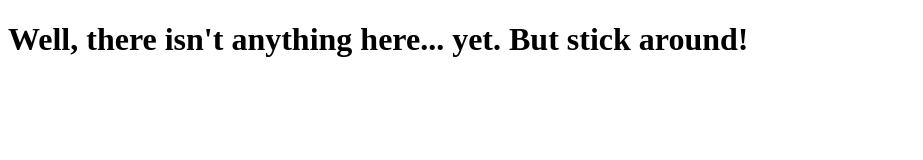
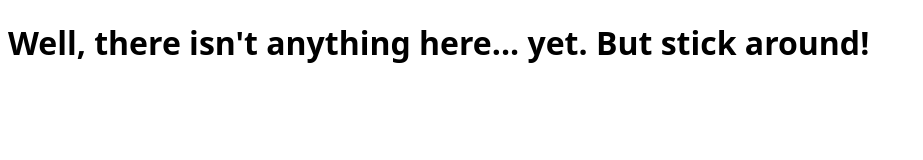
Before and after one commit to TheAntiSnipe/TheAntiSnipe.github.io, a plain HTML site: page index.html in a window 1280 px wide. Shown: the whole page, without its empty margins (0-923 px from the left). Drawn offline with Linux system fonts and the light colour scheme.

Commit message:
Added a font.

```diff
--- a/index.html
+++ b/index.html
@@ -4,6 +4,6 @@
 	<title>Welcome to the homepage!</title>
 </head>
 <body>
-<h1>Well, there isn't anything here... yet. But stick around!</h1>
+<h1 style="font-family: system-ui, -apple-system, BlinkMacSystemFont, 'Segoe UI', Roboto, Oxygen, Ubuntu, Cantarell, 'Open Sans', 'Helvetica Neue', sans-serif;">Well, there isn't anything here... yet. But stick around!</h1>
 </body>
 </html>
```
